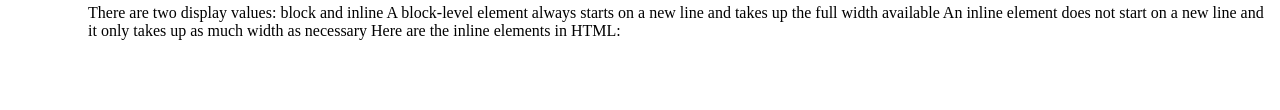
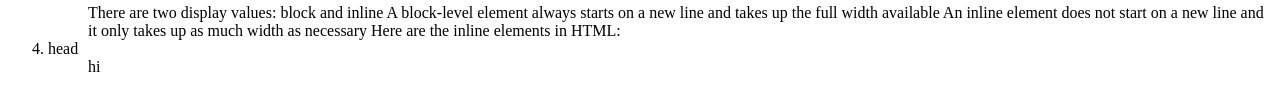
Before and after one commit to Arifa121/Senchola_Intern, a plain HTML site: page Tasks/day1.html in a window 1280 px wide. Shown: the part 330-440 px from the top of the page. Drawn offline with Linux system fonts and the light colour scheme.

Commit message:
Changed location of tasks

```diff
--- a/Restaurant/Tasks/day1.html
+++ b/Tasks/day1.html
@@ -42,6 +42,13 @@
                 Here are the inline elements in HTML:
             </dd>
         </li>
+        <li>
+            <dt>head</dt>
+            <dd>
+               hi
+
+            </dd>
+        </li>
      </ol>
 
 
```
